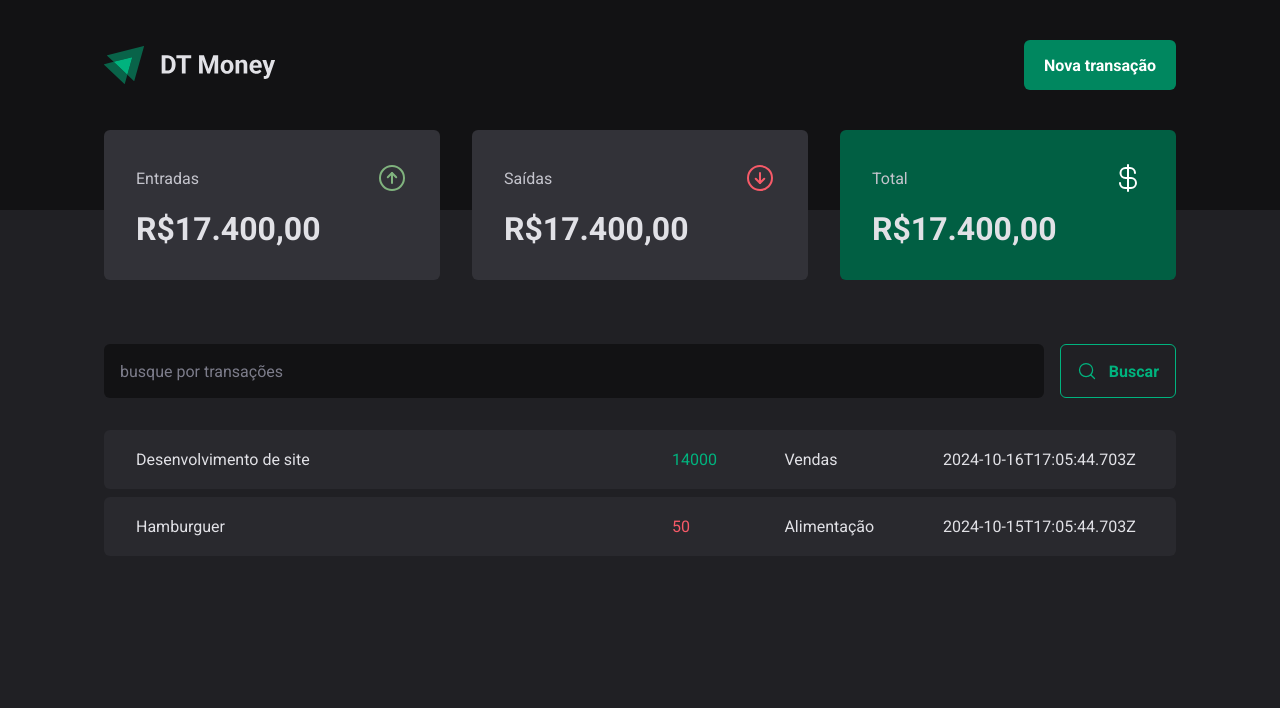
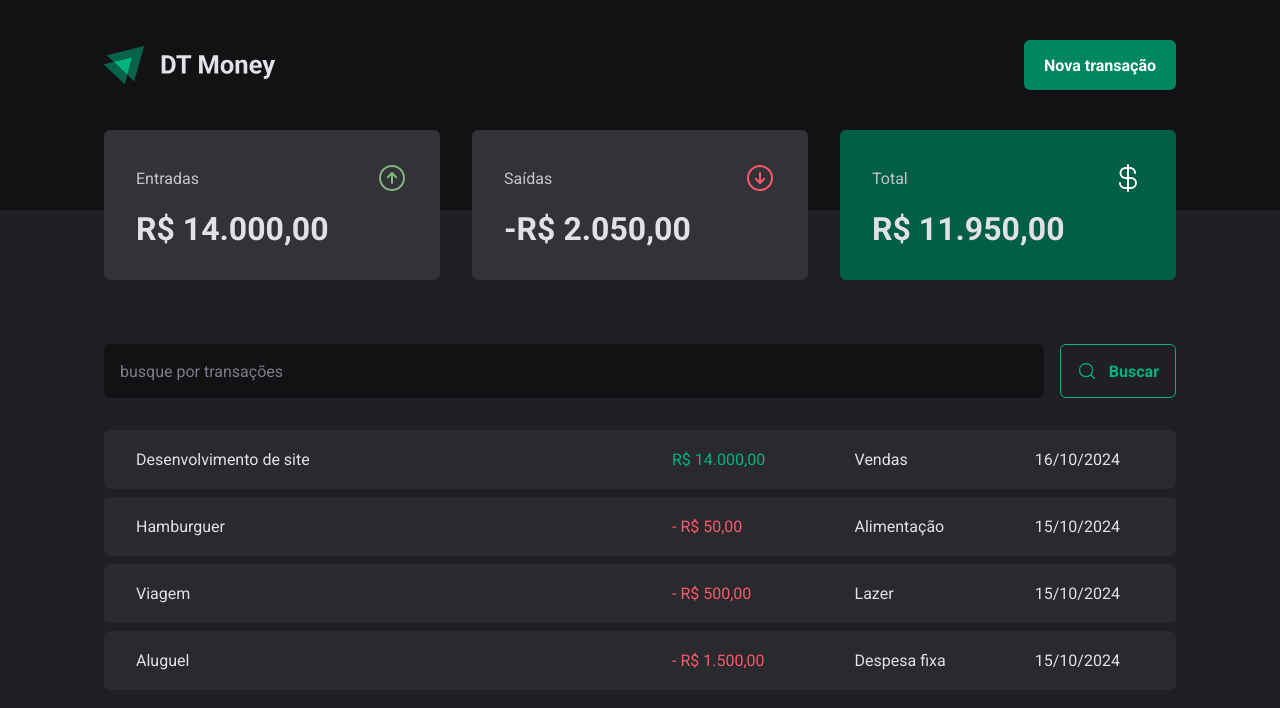
Before and after one commit to ElleLavigne/03-dt-money, a React (Vite) app: page / in a window 1280 px wide. Shown: the top 708 px of the page. Built offline with nearby package versions, Linux system fonts and the light colour scheme; data requests are answered from the project's data file.

Commit message:
feat formatter date and price

```diff
--- a/server.json
+++ b/server.json
@@ -15,6 +15,22 @@
        "category": "Alimentação",
        "price": "50",
        "createAt": "2024-10-15T17:05:44.703Z"
-     }
+     },
+      {
+        "id": 3,
+        "description": "Viagem ",
+        "type": "outcome",
+        "category": "Lazer",
+        "price": "500",
+        "createAt": "2024-10-15T17:05:44.703Z"
+      },
+      {
+        "id": 4,
+        "description": "Aluguel ",
+        "type": "outcome",
+        "category": "Despesa fixa",
+        "price": "1500",
+        "createAt": "2024-10-15T17:05:44.703Z"
+      }
   ]
 }
--- a/src/pages/Summary/index.tsx
+++ b/src/pages/Summary/index.tsx
@@ -2,9 +2,29 @@
 import { SummaryCard, SummaryContainer } from "./styles";
 import { useContext } from "react";
 import { TransactionsContext } from "../../contexts/TransactionsContentx";
+import { priceFormatter } from "../../utils/formatter";
 
 export function Summary() {
    const { transactions } = useContext(TransactionsContext)
+
+   const summary = transactions.reduce(
+    (acc, transaction) => {
+    if( transaction.type === 'income') {
+      acc.income += transaction.price;
+      acc.total += transaction.price;
+    } else {
+      acc.outcome -= transaction.price;
+      acc.total -= transaction.price;
+    }
+    return acc
+   },
+
+   {
+    income: 0,
+    outcome: 0,
+    total: 0
+    } )
+
 
   return (
     <SummaryContainer>
@@ -13,7 +33,7 @@
           <span>Entradas</span>
           <ArrowCircleUp size={32} color="#80b37e" />
         </header>
-        <strong>R$17.400,00</strong>
+        <strong>{priceFormatter.format(summary.income)}</strong>
       </SummaryCard>
 
       <SummaryCard>
@@ -21,14 +41,14 @@
           <span>Saídas</span>
           <ArrowCircleDown size={32} color="#f75a68" />
         </header>
-        <strong>R$17.400,00</strong>
+        <strong>{priceFormatter.format(summary.outcome)}</strong>
       </SummaryCard>
       <SummaryCard variant="green">
         <header>
           <span>Total</span>
           <CurrencyDollar size={32} color="#fff" />
         </header>
-        <strong>R$17.400,00</strong>
+        <strong>{priceFormatter.format(summary.total)}</strong>
       </SummaryCard>
     </SummaryContainer>
   )
--- a/src/pages/Transaction/index.tsx
+++ b/src/pages/Transaction/index.tsx
@@ -4,6 +4,7 @@
 import { SearchForm } from './components/Searchform'
 import { PriceHighLight, TransactionsContainer, TransactionTable } from './styles'
 import { TransactionsContext } from '../../contexts/TransactionsContentx'
+import { dateFormatter, priceFormatter } from '../../utils/formatter'
 
 
 
@@ -24,13 +25,13 @@
               <tr key={transaction.id}>
                 <td width="50%">{transaction.description}</td>
                 <td>
-                  <PriceHighLight
-                  variant={transaction.type}>
-                    {transaction.price}
-                    </PriceHighLight>
+                  <PriceHighLight variant={transaction.type}>
+                    {transaction.type === "outcome" && "- "}
+                    {priceFormatter.format(transaction.price)}
+                  </PriceHighLight>
                 </td>
                 <td>{transaction.category}</td>
-                <td>{transaction.createAt}</td>
+                <td>{dateFormatter.format(new Date(transaction.createAt))}</td>
               </tr>
             )
           })}
--- /dev/null
+++ b/src/utils/formatter.ts
@@ -0,0 +1,7 @@
+export const dateFormatter = new Intl.DateTimeFormat('pt-BR')
+
+export const priceFormatter = new Intl.NumberFormat( 'pt-BR',
+  {
+  style: 'currency',
+  currency: 'BRL'
+})
```
